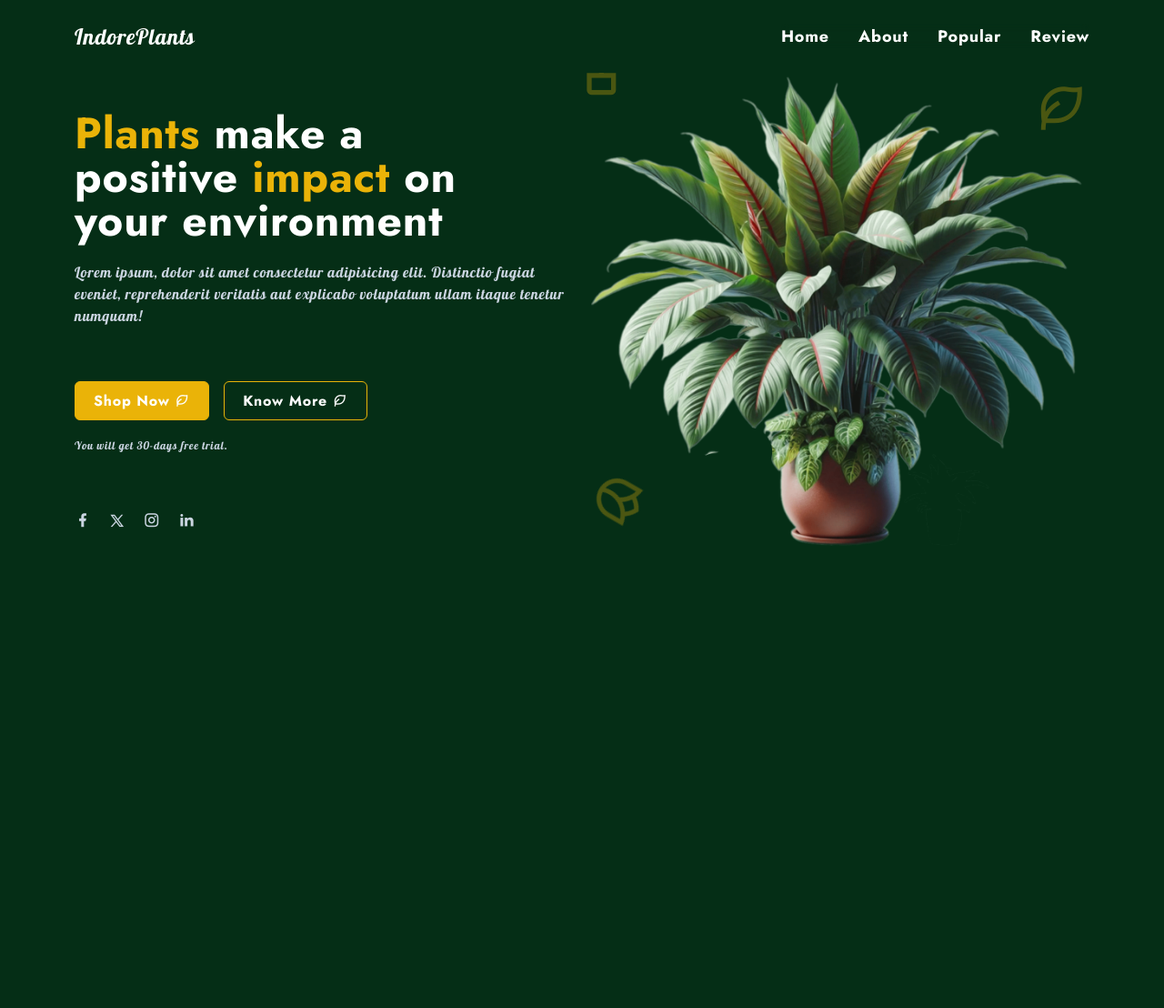
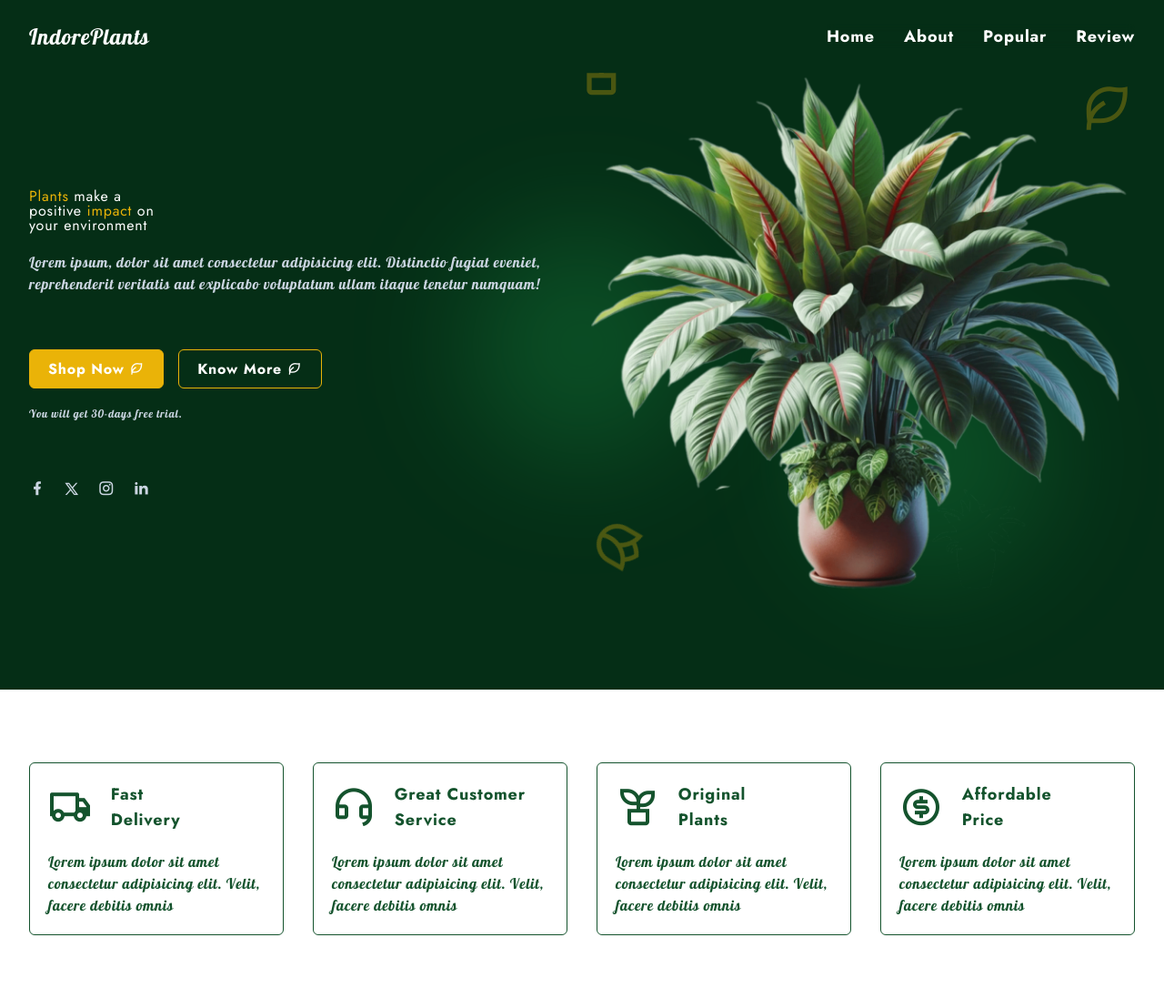
Before and after one commit to SudoSantos/Plant-website, a website: page index.html in a window 1280 px wide. Shown: the whole page at 91% size. Before the commit the page ends 800 px from the top, so only its background shows below. Drawn offline with nearby package versions, Linux system fonts and the light colour scheme.

Commit message:
completed services section

```diff
--- a/index.html
+++ b/index.html
@@ -20,6 +20,8 @@
       rel="stylesheet"
       href="https://cdnjs.cloudflare.com/ajax/libs/remixicon/4.2.0/remixicon.min.css"
     />
+
+    <script src="https://cdn.tailwindcss.com"></script>
   </head>
 
   <body>
@@ -69,12 +71,14 @@
       <section id="home" class="relative">
         <div class="container">
           <!-- blob 1 -->
-           <div class="w-64 h-64 bg-green-700 rounded-full blur-3xl -z-10 opacity-40 absolute top-1/2 left-1/2 transform -translate-x-1/2 -translate-y-1/2">
-           </div>
+          <div
+            class="w-64 h-64 bg-green-700 rounded-full blur-3xl -z-10 opacity-40 absolute top-1/2 left-1/2 transform -translate-x-1/2 -translate-y-1/2"
+          ></div>
 
-           <!-- blob 2 -->
-           <div class="w-64 h-64 bg-green-700 rounded-full blur-3xl -z-10 opacity-40 absolute right-0 bottom-0 transform -translate-x-1/2 -translate-y-1/2">
-          </div>
+          <!-- blob 2 -->
+          <div
+            class="w-64 h-64 bg-green-700 rounded-full blur-3xl -z-10 opacity-40 absolute right-0 bottom-0 transform -translate-x-1/2 -translate-y-1/2"
+          ></div>
 
           <div class="flex flex-col items-center gap-5 lg:flex-row">
             <!-- content -->
@@ -92,7 +96,9 @@
                 voluptatum ullam itaque tenetur numquam!
               </p>
 
-              <div class="flex flex-col gap-2 sm:flex-row md:gap-4 lg:pt-5 xl:pt-10">
+              <div
+                class="flex flex-col gap-2 sm:flex-row md:gap-4 lg:pt-5 xl:pt-10"
+              >
                 <button class="btn">
                   <span>Shop Now</span>
                   <i class="ri-leaf-line"></i>
@@ -109,10 +115,18 @@
               </p>
 
               <div class="flex items-center gap-5 text-lg lg:pt-10">
-                <i class="ri-facebook-fill text-slate-300 hover:text-yellow-500 duration-300 cursor-pointer"></i>
-                <i class="ri-twitter-x-line text-slate-300 hover:text-yellow-500 duration-300 cursor-pointer text-base"></i>
-                <i class="ri-instagram-line text-slate-300 hover:text-yellow-500 duration-300 cursor-pointer"></i>
-                <i class="ri-linkedin-fill text-slate-300 hover:text-yellow-500 duration-300 cursor-pointer"></i>
+                <i
+                  class="ri-facebook-fill text-slate-300 hover:text-yellow-500 duration-300 cursor-pointer"
+                ></i>
+                <i
+                  class="ri-twitter-x-line text-slate-300 hover:text-yellow-500 duration-300 cursor-pointer text-base"
+                ></i>
+                <i
+                  class="ri-instagram-line text-slate-300 hover:text-yellow-500 duration-300 cursor-pointer"
+                ></i>
+                <i
+                  class="ri-linkedin-fill text-slate-300 hover:text-yellow-500 duration-300 cursor-pointer"
+                ></i>
               </div>
             </div>
 
@@ -121,23 +135,106 @@
               <img src="assets/img/home.png" alt="home_image" />
 
               <!-- leaf -->
-              <div class="absolute -top-10 right-0 opacity-30 xl:top-5 animate-movingY">
+              <div
+                class="absolute -top-10 right-0 opacity-30 xl:top-5 animate-movingY"
+              >
                 <i class="ri-leaf-line text-6xl text-yellow-500"></i>
               </div>
 
               <!-- flower -->
-              <div class="absolute bottom-0 left-0 opacity-30 xl:bottom-12 animate-rotating">
+              <div
+                class="absolute bottom-0 left-0 opacity-30 xl:bottom-12 animate-rotating"
+              >
                 <i class="ri-flower-line text-6xl text-yellow-500"></i>
               </div>
 
               <!-- plant -->
-              <div class=" hidden absolute -top-8 -left-5 opacity-30 lg:block animate-scalingUp">
+              <div
+                class="hidden absolute -top-8 -left-5 opacity-30 lg:block animate-scalingUp"
+              >
                 <i class="ri-plant-line text-6xl text-yellow-500"></i>
               </div>
             </div>
           </div>
         </div>
       </section>
+
+      <!-- services -->
+      <div class="bg-white text-green-900 py-20">
+        <div
+          class="container w-full grid grid-cols-1 gap-8 md:grid-cols-2 lg:grid-cols-3 xl:grid-cols-4"
+        >
+          <!-- card 1 -->
+          <div
+            class="border border-green-900 p-5 cursor-pointer rounded-md hover:shadow-2xl hover:translate-y-1 duration-300 space-y-5"
+          >
+            <div class="flex items-center gap-5">
+              <i class="ri-truck-line text3xl md:text-4xl xl:text-5xl"></i>
+              <p class="md:text-lg font-bold">
+                Fast <br />
+                Delivery
+              </p>
+            </div>
+            <p class="font-Lobser">
+              Lorem ipsum dolor sit amet consectetur adipisicing elit. Velit,
+              facere debitis omnis
+            </p>
+          </div>
+
+          <!-- card 2 -->
+          <div
+            class="border border-green-900 p-5 cursor-pointer rounded-md hover:shadow-2xl hover:translate-y-1 duration-300 space-y-5"
+          >
+            <div class="flex items-center gap-5">
+              <i
+                class="ri-customer-service-line text3xl md:text-4xl xl:text-5xl"
+              ></i>
+              <p class="md:text-lg font-bold">
+                Great Customer <br />
+                Service
+              </p>
+            </div>
+            <p class="font-Lobser">
+              Lorem ipsum dolor sit amet consectetur adipisicing elit. Velit,
+              facere debitis omnis
+            </p>
+          </div>
+
+          <!-- card 3 -->
+          <div
+            class="border border-green-900 p-5 cursor-pointer rounded-md hover:shadow-2xl hover:translate-y-1 duration-300 space-y-5"
+          >
+            <div class="flex items-center gap-5">
+              <i class="ri-plant-line text3xl md:text-4xl xl:text-5xl"></i>
+              <p class="md:text-lg font-bold">
+                Original <br />
+                Plants
+              </p>
+            </div>
+            <p class="font-Lobser">
+              Lorem ipsum dolor sit amet consectetur adipisicing elit. Velit,
+              facere debitis omnis
+            </p>
+          </div>
+
+          <!-- card 4 -->
+          <div
+            class="border border-green-900 p-5 cursor-pointer rounded-md hover:shadow-2xl hover:translate-y-1 duration-300 space-y-5"
+          >
+            <div class="flex items-center gap-5">
+              <i class="ri-money-dollar-circle-line text3xl md:text-4xl xl:text-5xl"></i>
+              <p class="md:text-lg font-bold">
+                Affordable <br />
+                Price
+              </p>
+            </div>
+            <p class="font-Lobser">
+              Lorem ipsum dolor sit amet consectetur adipisicing elit. Velit,
+              facere debitis omnis
+            </p>
+          </div>
+        </div>
+      </div>
     </main>
 
     <script src="main.js"></script>
```
